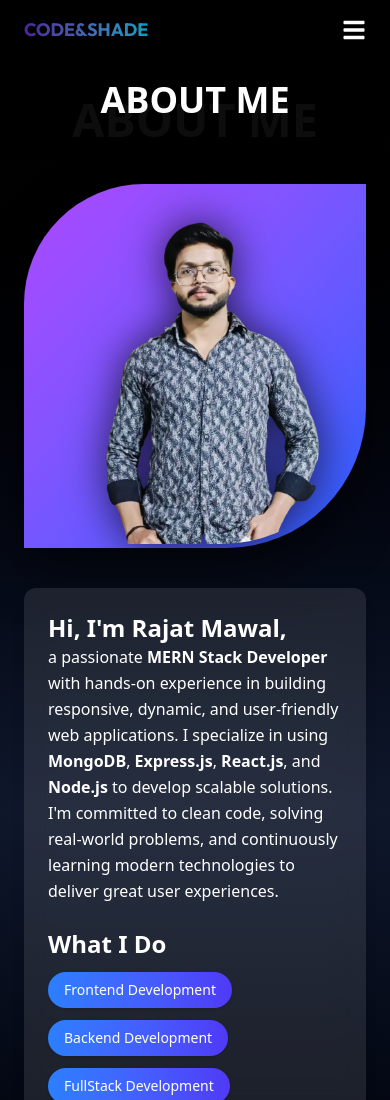
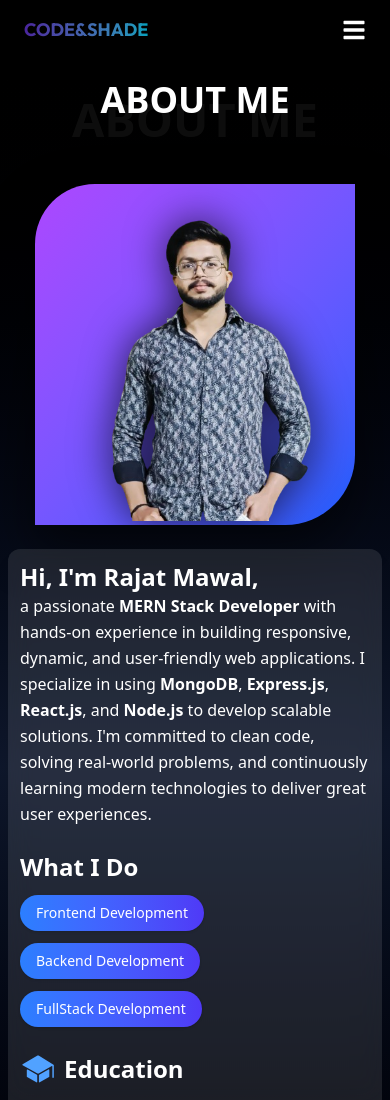
Before and after one commit to RajatMawal/Portfolio-web, a React (Vite) app: page /about in a window 390 px wide. Shown: the top 1100 px of the page. Built offline with nearby package versions, Linux system fonts and the light colour scheme; a web font is replaced by a local one.

Commit message:
Fix Projects.jsx path issue

```diff
--- a/src/App.jsx
+++ b/src/App.jsx
@@ -1,7 +1,7 @@
 import Home from './pages/Home.jsx'
 import About from './pages/About.jsx'
 import Skills from './pages/Skills.jsx'
-import Projects from './pages/Projects.jsx'
+import Projects from './pages/projects.jsx'
 import Footer from './pages/Footer.jsx'
 import { BrowserRouter, Routes ,Route } from 'react-router-dom'
 import Header from './components/Header.jsx'
--- a/src/pages/About.jsx
+++ b/src/pages/About.jsx
@@ -9,9 +9,9 @@ const About = () => {
   }, []);
 
   return (
-    <div className="w-full min-h-screen bg-gradient-to-b from-black via-slate-900 to-black py-20 px-6 md:px-20 font-sans">
+    <div className="w-full min-h-screen bg-gradient-to-b from-black via-slate-900 to-black py-20 px-2 sm:px-6 md:px-20 font-sans overflow-x-hidden ">
       {/* Header */}
-      <div className="relative text-center mb-16" data-aos="fade-up">
+      <div className="relative text-center mb-16 " data-aos="fade-up">
         <h1 className="text-[12vw] md:text-[10vw] text-white font-extrabold opacity-5 absolute w-full top-1">
           ABOUT ME
         </h1>
@@ -21,16 +21,16 @@ const About = () => {
       </div>
 
       {/* Main Content */}
-      <div className="flex flex-col md:flex-row items-center gap-10">
+      <div className="flex flex-col md:flex-row items-center gap-6 md:gap-10 ">
         {/* Profile Section */}
         <div
           data-aos="fade-right"
-          className="w-full md:w-[35%] relative bg-gradient-to-br from-purple-500 to-blue-600 p-1 rounded-[120px_0px_140px_0px] overflow-hidden shadow-[0_20px_50px_rgba(0,0,0,0.6)]"
+          className="w-full max-w-xs sm:max-w-sm md:w-[35%] relative bg-gradient-to-br from-purple-500 to-blue-600 p-1 rounded-[60px_0px_70px_0px] md:rounded-[120px_0px_140px_0px] overflow-hidden shadow-[0_20px_50px_rgba(0,0,0,0.6)]"
         >
           <img
             src="/src/assets/p-pic.png"
             alt="Rajat Mawal"
-            className="w-full h-full object-cover rounded-[120px_0px_140px_0px] hover:scale-[1.02] transition-all duration-500"
+            className="w-full h-full object-cover rounded-[60px_0px_70px_0px] md:rounded-[120px_0px_140px_0px] hover:scale-[1.02] transition-all duration-500"
             style={{
               filter: "drop-shadow(0 0 20px rgba(0,0,0,0.7))",
             }}
@@ -40,7 +40,7 @@ const About = () => {
         {/* Text Content */}
         <div
           data-aos="fade-left"
-          className="bg-white/10 backdrop-blur-md text-white w-full md:w-[60%] rounded-xl p-6 md:p-10 shadow-lg hover:shadow-white/30 transition duration-500"
+          className="bg-white/10 backdrop-blur-md text-white w-full md:w-[60%] rounded-xl p-3 sm:p-6 md:p-10 shadow-lg hover:shadow-white/30 transition duration-500"
         >
           <p className="text-base md:text-lg mb-6 leading-relaxed">
             <span className="text-2xl font-semibold">Hi, I'm Rajat Mawal,</span>
--- a/src/pages/Home.jsx
+++ b/src/pages/Home.jsx
@@ -55,16 +55,16 @@ const Home = () => {
   };
 
   return (
-    <div className="relative w-full bg-black text-white overflow-hidden h-[50vh] md:h-full" >
+    <div className="relative w-full bg-black text-white overflow-x-hidden h-[50vh] overflow-y-hidden md:h-full" >
       {/* Glowing Backgrounds */}
       <div className="absolute inset-0 z-0 overflow-hidden ">
-        <div className="absolute w-96 h-96 bg-purple-500/20 rounded-full blur-3xl animate-pulse top-10 left-10"></div>
-        <div className="absolute w-72 h-72 bg-pink-500/10 rounded-full blur-2xl animate-spin-slow bottom-10 right-10"></div>
-        <div className="absolute w-60 h-60 bg-blue-500/10 rounded-full blur-2xl animate-ping top-1/2 left-1/3"></div>
+        <div className="absolute w-48 h-48 md:w-96 md:h-96 bg-purple-500/20 rounded-full blur-3xl animate-pulse top-4 left-4 md:top-10 md:left-10"></div>
+        <div className="absolute w-36 h-36 md:w-72 md:h-72 bg-pink-500/10 rounded-full blur-2xl animate-spin-slow bottom-4 right-4 md:bottom-10 md:right-10"></div>
+        <div className="absolute w-28 h-28 md:w-60 md:h-60 bg-blue-500/10 rounded-full blur-2xl animate-ping top-1/2 left-1/4 md:left-1/3"></div>
       </div>
 
       {/* Main Content */}
-      <div className="relative z-10 flex flex-col py-20 md:flex-row items-center justify-between min-h-screen px-6 md:px-12 gap-10 py-10">
+      <div className="relative z-10 flex flex-col py-20 md:flex-row items-center justify-between min-h-screen px-6 md:px-12 gap-10 py-10 ">
         {/* Left Content */}
         <motion.div
           className="w-full max-w-xl text-center md:text-left"
@@ -82,7 +82,7 @@ const Home = () => {
             <span className="blinking-cursor">|</span>
           </h1>
 
-          <div className="flex flex-wrap items-center gap-4 mb-6 text-sm md:text-base justify-center md:justify-start">
+          <div className="flex flex-wrap items-center gap-4 mb-6 text-sm md:text-base justify-center md:justify-start ">
             <NavLink
               to="/Contact"
               className="flex items-center gap-3 bg-gradient-to-r from-blue-500 to-indigo-600 text-white px-6 py-2 rounded-full hover:scale-105 transition font-medium shadow-md"
```
